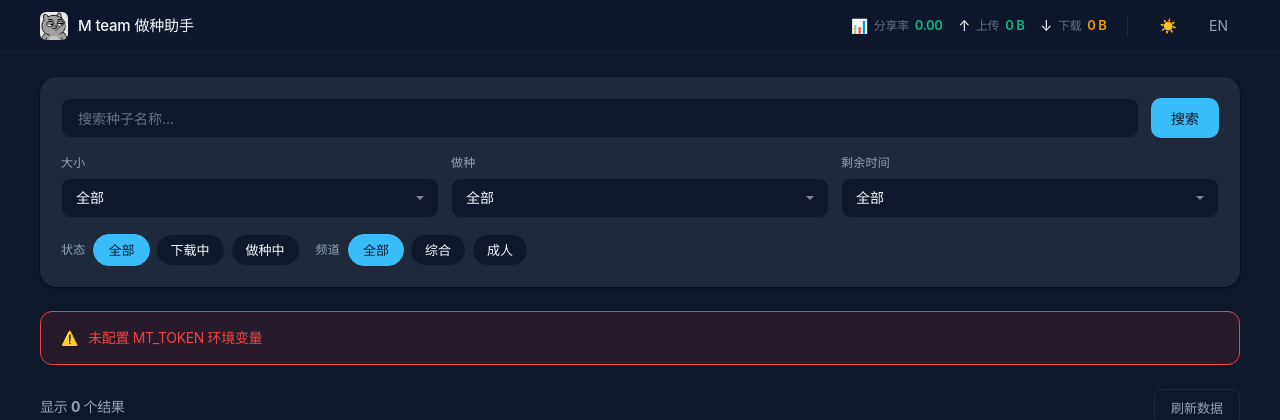
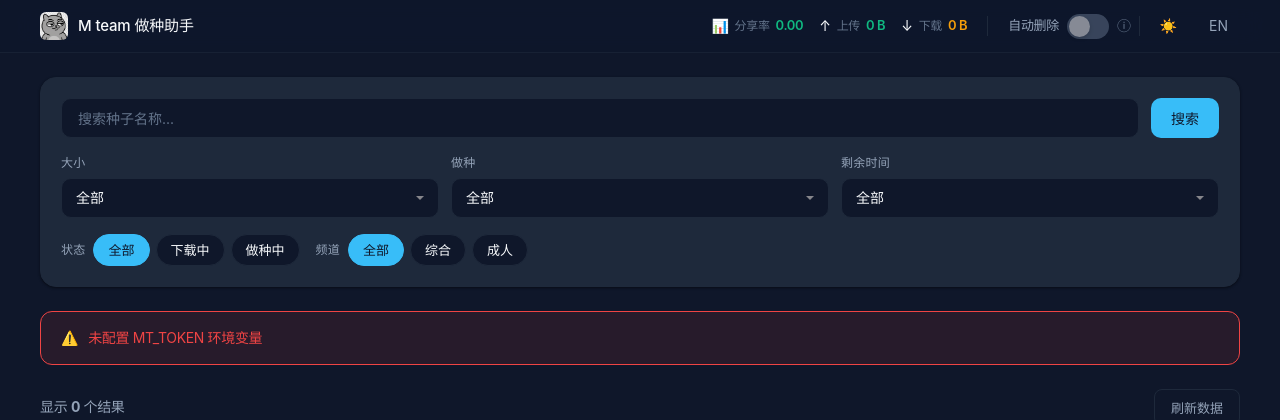
Before and after one commit to kevinplus66/MT-Free-Hunter, a FastAPI app: page / in a window 1280 px wide. Shown: the top 420 px of the page. Run offline with FastAPI, Linux system fonts and the light colour scheme.

```diff
--- a/app/main.py
+++ b/app/main.py
@@ -3,13 +3,13 @@ MT-Free-Hunter - M-Team 免费种子猎手
 自动搜索当前所有 Free / 2xFree 种子
 """
 
-__version__ = "1.4.1"
+__version__ = "1.5.3"
 
 import os
 import re
 import asyncio
 import logging
-import secrets
+import base64
 from datetime import datetime, timezone, timedelta
 from typing import Optional, List, Dict, Any, Union
 from contextlib import asynccontextmanager
@@ -80,6 +80,11 @@ PUSHPLUS_URL = "http://www.pushplus.plus/send"
 ALERT_THRESHOLD_MINUTES = 10  # 免费即将到期报警阈值（分钟）
 ALERT_COOLDOWN = 1800  # 30分钟内不重复报警同一种子
 
+# qBittorrent 配置
+QBITTORRENT_URL = os.getenv("QBITTORRENT_URL", "")
+QBITTORRENT_USER = os.getenv("QBITTORRENT_USER", "")
+QBITTORRENT_PASSWORD = os.getenv("QBITTORRENT_PASSWORD", "")
+
 # 北京时区 (UTC+8)
 BEIJING_TZ = timezone(timedelta(hours=8))
 
@@ -126,6 +131,9 @@ known_free_torrent_ids: set = set()
 # 已发送报警记录（防止重复报警）
 sent_alerts: Dict[str, float] = {}  # {torrent_id_alerttype: timestamp}
 
+# 自动删除功能状态
+auto_delete_enabled: bool = False
+
 # 全局 HTTP 客户端（复用连接池）
 http_client: Optional[httpx.AsyncClient] = None
 
@@ -150,6 +158,185 @@ def get_headers() -> Dict[str, str]:
         "Content-Type": "application/json",
         "Accept": "application/json",
     }
+
+
+# ============ qBittorrent 辅助函数 ============
+async def qb_login() -> Optional[str]:
+    """
+    登录 qBittorrent Web UI
+
+    Returns:
+        Optional[str]: 登录成功返回 SID cookie，失败返回 None
+    """
+    if not QBITTORRENT_URL or not QBITTORRENT_USER or not QBITTORRENT_PASSWORD:
+        logger.debug("qBittorrent 配置不完整，跳过登录")
+        return None
+
+    try:
+        client = await get_http_client()
+        response = await client.post(
+            f"{QBITTORRENT_URL.rstrip('/')}/api/v2/auth/login",
+            data={"username": QBITTORRENT_USER, "password": QBITTORRENT_PASSWORD},
+            timeout=10.0
+        )
+
+        if response.text == "Ok.":
+            # 从 cookies 中提取 SID
+            sid = response.cookies.get("SID")
+            if sid:
+                logger.info("qBittorrent 登录成功")
+                return sid
+            else:
+                logger.warning("qBittorrent 登录成功但未获取到 SID")
+                return None
+        else:
+            logger.error(f"qBittorrent 登录失败: {response.text}")
+            return None
+    except Exception as e:
+        logger.error(f"qBittorrent 登录异常: {e}")
+        return None
+
+
+async def qb_get_torrents(sid: str) -> List[Dict]:
+    """
+    获取 qBittorrent 中的所有种子
+
+    Args:
+        sid: qBittorrent 会话 ID
+
+    Returns:
+        List[Dict]: 种子列表
+    """
+    if not sid:
+        return []
+
+    try:
+        client = await get_http_client()
+        response = await client.get(
+            f"{QBITTORRENT_URL.rstrip('/')}/api/v2/torrents/info",
+            cookies={"SID": sid},
+            timeout=10.0
+        )
+        return response.json()
+    except Exception as e:
+        logger.error(f"获取 qBittorrent 种子列表失败: {e}")
+        return []
+
+
+async def qb_get_torrent_trackers(torrent_hash: str, sid: str) -> List[Dict]:
+    """
+    获取指定种子的 tracker 列表
+
+    Args:
+        torrent_hash: 种子哈希值
+        sid: qBittorrent 会话 ID
+
+    Returns:
+        List[Dict]: Tracker 列表
+    """
+    if not sid:
+        return []
+
+    try:
+        client = await get_http_client()
+        response = await client.get(
+            f"{QBITTORRENT_URL.rstrip('/')}/api/v2/torrents/trackers",
+            params={"hash": torrent_hash},
+            cookies={"SID": sid},
+            timeout=10.0
+        )
+        return response.json()
+    except Exception as e:
+        logger.error(f"获取种子 tracker 失败: {e}")
+        return []
+
+
+async def qb_find_torrent_by_mteam_id(mteam_id: str, sid: str) -> Optional[str]:
+    """
+    通过 M-Team ID 查找 qBittorrent 中的种子
+
+    Args:
+        mteam_id: M-Team 种子 ID
+        sid: qBittorrent 会话 ID
+
+    Returns:
+        Optional[str]: 找到返回种子哈希值，否则返回 None
+    """
+    torrents = await qb_get_torrents(sid)
+
+    for torrent in torrents:
+        torrent_hash = torrent.get("hash")
+        if not torrent_hash:
+            continue
+
+        # 获取该种子的 trackers
+        trackers = await qb_get_torrent_trackers(torrent_hash, sid)
+
+        # 检查 tracker URL 中是否包含 M-Team ID
+        for tracker in trackers:
+            tracker_url = tracker.get("url", "")
+            if "m-team" not in tracker_url.lower():
+                continue
+
+            # 方式1: 直接匹配 torrent_id=xxx
+            if f"torrent_id={mteam_id}" in tracker_url:
+                logger.info(f"找到 M-Team 种子 {mteam_id} 对应的 qBittorrent 种子: {torrent.get('name')}")
+                return torrent_hash
+
+            # 方式2: 解析 base64 编码的 credential 参数，查找 tid=xxx
+            try:
+                # 从 URL 中提取 credential 参数
+                if "credential=" in tracker_url:
+                    # 提取 credential 值
+                    credential_match = re.search(r'credential=([A-Za-z0-9+/=]+)', tracker_url)
+                    if credential_match:
+                        credential_b64 = credential_match.group(1)
+                        # Base64 解码
+                        decoded = base64.b64decode(credential_b64).decode('utf-8', errors='ignore')
+                        # 检查 tid=xxx
+                        if f"tid={mteam_id}" in decoded:
+                            logger.info(f"找到 M-Team 种子 {mteam_id} 对应的 qBittorrent 种子 (via credential): {torrent.get('name')}")
+                            return torrent_hash
+            except Exception as e:
+                logger.debug(f"解析 credential 失败: {e}")
+                continue
+
+    return None
+
+
+async def qb_delete_torrent(torrent_hash: str, sid: str, delete_files: bool = False) -> bool:
+    """
+    从 qBittorrent 删除种子
+
+    Args:
+        torrent_hash: 种子哈希值
+        sid: qBittorrent 会话 ID
+        delete_files: 是否同时删除文件（默认 False，仅删除种子）
+
+    Returns:
+        bool: 删除成功返回 True，否则返回 False
+    """
+    if not sid:
+        return False
+
+    try:
+        client = await get_http_client()
+        response = await client.post(
+            f"{QBITTORRENT_URL.rstrip('/')}/api/v2/torrents/delete",
+            data={"hashes": torrent_hash, "deleteFiles": "true" if delete_files else "false"},
+            cookies={"SID": sid},
+            timeout=10.0
+        )
+
+        if response.status_code == 200:
+            logger.info(f"成功从 qBittorrent 删除种子: {torrent_hash}")
+            return True
+        else:
+            logger.error(f"从 qBittorrent 删除种子失败: {response.text}")
+            return False
+    except Exception as e:
+        logger.error(f"删除 qBittorrent 种子异常: {e}")
+        return False
 
 
 # ============ 工具函数 ============
@@ -583,14 +770,21 @@ def is_free_discount(discount: Optional[str]) -> bool:
 
 async def check_emergency_alerts(torrents: List[Dict]) -> None:
     """
-    检查紧急情况并发送报警
+    检查紧急情况并执行自动删除/发送报警
 
     情况 A：免费即将到期且未下载完（剩余时间 < 10 分钟）
     情况 B：免费突然失效且未下载完（变节检测）
+
+    注意：自动删除功能独立于 PushPlus，即使未配置 PUSHPLUS_TOKEN 也会执行删除
     """
     global known_free_torrent_ids
 
-    if not PUSHPLUS_TOKEN:
+    # 如果既没有启用自动删除，也没有配置推送，则跳过
+    if not auto_delete_enabled and not PUSHPLUS_TOKEN:
+        # 仍然需要更新历史免费记录（用于变节检测）
+        for torrent in torrents:
+            if is_free_discount(torrent.get("discount")):
+                known_free_torrent_ids.add(torrent["id"])
         return
 
     alerts_to_send = []
@@ -629,7 +823,7 @@ async def check_emergency_alerts(torrents: List[Dict]) -> None:
             logger.debug(f"解析种子 {torrent_id} 信息失败: {e}")
             continue
 
-        # 情况 A：免费即将到期且未下载完
+        # 情况 A：免费即将到期且未下载完（剩余时间 < 10 分钟时自动删除）
         if is_free_discount(current_discount) and discount_end_time_str:
             discount_end_time = parse_datetime(discount_end_time_str)
             if discount_end_time:
@@ -638,6 +832,30 @@ async def check_emergency_alerts(torrents: List[Dict]) -> None:
 
                 if remaining_minutes < ALERT_THRESHOLD_MINUTES and remaining_minutes > 0:
                     if can_send_alert(torrent_id, "expiring"):
+                        deleted_successfully = False
+                        deletion_message = ""
+
+                        # 如果启用自动删除功能，尝试从 qBittorrent 删除该种子
+                        if auto_delete_enabled and QBITTORRENT_URL:
+                            logger.info(f"自动删除功能已启用（免费即将到期），尝试删除种子 {torrent_id} ({torrent_name[:50]}...)")
+                            sid = await qb_login()
+                            if sid:
+                                torrent_hash = await qb_find_torrent_by_mteam_id(torrent_id, sid)
+                                if torrent_hash:
+                                    deleted_successfully = await qb_delete_torrent(torrent_hash, sid, delete_files=True)
+                                    if deleted_successfully:
+                                        deletion_message = '<p style="color:green;"><strong>✓ 已自动删除种子和文件</strong></p>'
+                                        logger.info(f"成功自动删除种子 {torrent_id}（免费即将到期）")
+                                    else:
+                                        deletion_message = '<p style="color:orange;"><strong>⚠ 尝试删除失败，请手动检查</strong></p>'
+                                        logger.warning(f"自动删除种子 {torrent_id} 失败（免费即将到期）")
+                                else:
+                                    deletion_message = '<p style="color:gray;"><em>未在 qBittorrent 中找到该种子</em></p>'
+                                    logger.info(f"未在 qBittorrent 中找到种子 {torrent_id}，无需删除")
+                            else:
+                                deletion_message = '<p style="color:orange;"><strong>⚠ qBittorrent 登录失败，无法自动删除</strong></p>'
+                                logger.warning("qBittorrent 登录失败，无法执行自动删除")
+
                         alerts_to_send.append({
                             "type": "expiring",
                             "title": "Mteam 做种预警",
@@ -647,14 +865,40 @@ async def check_emergency_alerts(torrents: List[Dict]) -> None:
                                 <p><strong>剩余免费时间:</strong> <span style="color:red;">{remaining['display']}</span></p>
                                 <p><strong>当前下载进度:</strong> <span style="color:orange;">{progress:.1f}%</span></p>
                                 <p><strong>当前优惠:</strong> {current_discount}</p>
+                                {deletion_message}
                                 <hr>
                                 <p style="color:red;"><strong>请注意！</strong>该种子还有不到 {ALERT_THRESHOLD_MINUTES} 分钟结束免费，但你只下载了 {progress:.1f}%！</p>
+                                {'<p>已自动删除该种子和文件，避免免费结束后消耗流量。</p>' if deleted_successfully else '<p>建议立即检查并决定是否继续下载。</p>' if not auto_delete_enabled else ''}
                             """
                         })
 
         # 情况 B：免费突然失效（变节检测）
         if not is_free_discount(current_discount) and torrent_id in known_free_torrent_ids:
             if can_send_alert(torrent_id, "changed"):
+                deleted_successfully = False
+                deletion_message = ""
+
+                # 如果启用自动删除功能，尝试从 qBittorrent 删除该种子
+                if auto_delete_enabled and QBITTORRENT_URL:
+                    logger.info(f"自动删除功能已启用（免费变收费），尝试删除种子 {torrent_id} ({torrent_name[:50]}...)")
+                    sid = await qb_login()
+                    if sid:
+                        torrent_hash = await qb_find_torrent_by_mteam_id(torrent_id, sid)
+                        if torrent_hash:
+                            deleted_successfully = await qb_delete_torrent(torrent_hash, sid, delete_files=True)
+                            if deleted_successfully:
+                                deletion_message = '<p style="color:green;"><strong>✓ 已自动删除种子和文件</strong></p>'
+                                logger.info(f"成功自动删除种子 {torrent_id}（免费变收费）")
+                            else:
+                                deletion_message = '<p style="color:orange;"><strong>⚠ 尝试删除失败，请手动检查</strong></p>'
+                                logger.warning(f"自动删除种子 {torrent_id} 失败（免费变收费）")
+                        else:
+                            deletion_message = '<p style="color:gray;"><em>未在 qBittorrent 中找到该种子</em></p>'
+                            logger.info(f"未在 qBittorrent 中找到种子 {torrent_id}，无需删除")
+                    else:
+                        deletion_message = '<p style="color:orange;"><strong>⚠ qBittorrent 登录失败，无法自动删除</strong></p>'
+                        logger.warning("qBittorrent 登录失败，无法执行自动删除")
+
                 alerts_to_send.append({
                     "type": "changed",
                     "title": "Mteam 做种预警",
@@ -663,16 +907,18 @@ async def check_emergency_alerts(torrents: List[Dict]) -> None:
                         <p><strong>种子名称:</strong> {torrent_name}</p>
                         <p><strong>当前状态:</strong> <span style="color:red;">非免费 ({current_discount or 'NORMAL'})</span></p>
                         <p><strong>当前下载进度:</strong> <span style="color:orange;">{progress:.1f}%</span></p>
+                        {deletion_message}
                         <hr>
                         <p style="color:red;"><strong>警告！</strong>该种子已从免费变为非免费状态，且当前未完成下载，正在消耗上传量/下载量！</p>
-                        <p>建议立即检查并决定是否继续下载。</p>
+                        {'<p>已自动删除该种子和文件，避免继续消耗流量。</p>' if deleted_successfully else '<p>建议立即检查并决定是否继续下载。</p>' if not auto_delete_enabled else ''}
                     """
                 })
 
-    # 发送报警
-    for alert in alerts_to_send:
-        await send_pushplus_alert(alert["title"], alert["content"])
-        await asyncio.sleep(1)  # 避免推送太快
+    # 发送报警（仅当配置了 PUSHPLUS_TOKEN）
+    if PUSHPLUS_TOKEN:
+        for alert in alerts_to_send:
+            await send_pushplus_alert(alert["title"], alert["content"])
+            await asyncio.sleep(1)  # 避免推送太快
 
 
 async def toggle_collection(torrent_id: str, make: bool) -> Dict[str, Any]:
@@ -826,9 +1072,9 @@ async def fetch_all_free_torrents() -> Dict[str, Any]:
 
     logger.info(f"找到 {len(all_torrents)} 个免费种子 (Free: {free_count}, 2xFree: {free_2x_count})")
 
-    # 检查紧急报警（免费即将到期/免费变收费）
-    if PUSHPLUS_TOKEN:
-        await check_emergency_alerts(all_torrents)
+    # 检查紧急情况（免费即将到期/免费变收费）并执行自动删除
+    # 注意：即使未配置 PUSHPLUS_TOKEN，自动删除功能也会正常工作
+    await check_emergency_alerts(all_torrents)
 
     return cached_data
 
@@ -836,8 +1082,12 @@ async def fetch_all_free_torrents() -> Dict[str, Any]:
 async def background_refresh():
     """后台定时刷新任务"""
     while True:
+        start_time = asyncio.get_event_loop().time()
         await fetch_all_free_torrents()
-        await asyncio.sleep(REFRESH_INTERVAL)
+        elapsed = asyncio.get_event_loop().time() - start_time
+        sleep_time = max(60, REFRESH_INTERVAL - elapsed)  # 至少等待60秒
+        logger.info(f"数据刷新完成，耗时 {elapsed:.1f}秒，下次刷新在 {sleep_time:.0f}秒后")
+        await asyncio.sleep(sleep_time)
 
 
 @asynccontextmanager
@@ -997,6 +1247,37 @@ async def api_collection(request: Request, data: CollectionRequest):
     return await toggle_collection(data.id, data.make)
 
 
+@app.post("/api/auto-delete/toggle")
+async def api_auto_delete_toggle(request: Request):
+    """切换自动删除功能"""
+    global auto_delete_enabled
+
+    # Rate limiting
+    client_ip = request.client.host if request.client else "unknown"
+    if not check_rate_limit(client_ip):
+        raise HTTPException(status_code=429, detail="Too many requests. Please wait.")
+
+    # Toggle the state
+    auto_delete_enabled = not auto_delete_enabled
+
+    logger.info(f"自动删除功能已{'启用' if auto_delete_enabled else '禁用'}")
+
+    return {
+        "success": True,
+        "enabled": auto_delete_enabled,
+        "message": f"自动删除已{'启用' if auto_delete_enabled else '禁用'}"
+    }
+
+
+@app.get("/api/auto-delete/status")
+async def api_auto_delete_status():
+    """获取自动删除功能状态"""
+    return {
+        "enabled": auto_delete_enabled,
+        "qbittorrent_configured": bool(QBITTORRENT_URL and QBITTORRENT_USER and QBITTORRENT_PASSWORD)
+    }
+
+
 @app.get("/api/categories")
 async def api_categories():
     """获取类别列表"""
--- a/app/templates/index.html
+++ b/app/templates/index.html
@@ -214,6 +214,81 @@
             color: var(--apple-text);
         }
 
+        /* ============ iOS-style Toggle Switch ============ */
+        .toggle-container {
+            display: flex;
+            align-items: center;
+            gap: 8px;
+        }
+
+        .toggle-label {
+            font-size: 13px;
+            color: var(--apple-text-secondary);
+            white-space: nowrap;
+        }
+
+        .toggle-switch {
+            position: relative;
+            display: inline-block;
+            width: 42px;
+            height: 25px;
+        }
+
+        .toggle-switch input {
+            opacity: 0;
+            width: 0;
+            height: 0;
+        }
+
+        .toggle-slider {
+            position: absolute;
+            cursor: pointer;
+            top: 0;
+            left: 0;
+            right: 0;
+            bottom: 0;
+            background-color: var(--apple-text-tertiary);
+            transition: all 0.3s ease;
+            border-radius: 25px;
+        }
+
+        .toggle-slider:before {
+            position: absolute;
+            content: "";
+            height: 21px;
+            width: 21px;
+            left: 2px;
+            bottom: 2px;
+            background-color: white;
+            transition: all 0.3s ease;
+            border-radius: 50%;
+            box-shadow: 0 2px 4px rgba(0,0,0,0.2);
+        }
+
+        input:checked + .toggle-slider {
+            background-color: var(--apple-green);
+        }
+
+        input:checked + .toggle-slider:before {
+            transform: translateX(17px);
+        }
+
+        input:disabled + .toggle-slider {
+            opacity: 0.5;
+            cursor: not-allowed;
+        }
+
+        .toggle-info-icon {
+            font-size: 14px;
+            color: var(--apple-text-tertiary);
+            cursor: help;
+            transition: color 0.2s ease;
+        }
+
+        .toggle-info-icon:hover {
+            color: var(--apple-text-secondary);
+        }
+
         /* ============ Main Content ============ */
         .main-content {
             padding: 24px 0;
@@ -252,11 +327,6 @@
         .search-input:focus {
             outline: none;
             border-color: var(--apple-blue);
-            box-shadow: 0 0 0 4px rgba(2,132,199,0.15);
-        }
-
-        [data-theme="dark"] .search-input:focus {
-            box-shadow: 0 0 0 4px rgba(56,189,248,0.2);
         }
 
         .search-input::placeholder {
@@ -324,11 +394,6 @@
         .filter-select:focus {
             outline: none;
             border-color: var(--apple-blue);
-            box-shadow: 0 0 0 4px rgba(2,132,199,0.15);
-        }
-
-        [data-theme="dark"] .filter-select:focus {
-            box-shadow: 0 0 0 4px rgba(56,189,248,0.2);
         }
 
         /* Button Groups */
@@ -415,9 +480,8 @@
         }
 
         .filter-toggle-btn.has-filters {
-            background: var(--apple-blue);
-            border-color: var(--apple-blue);
-            color: var(--btn-primary-text);
+            background: var(--apple-bg-secondary);
+            border-color: var(--apple-border);
         }
 
         /* ============ Bottom Sheet Drawer ============ */
@@ -1440,6 +1504,15 @@
                 </div>
                 <div class="nav-divider"></div>
                 <div class="nav-actions">
+                    <div class="toggle-container">
+                        <span class="toggle-label" data-i18n="autoDelete">自动删除</span>
+                        <label class="toggle-switch">
+                            <input type="checkbox" id="autoDeleteToggle" onchange="toggleAutoDelete()">
+                            <span class="toggle-slider"></span>
+                        </label>
+                        <span class="toggle-info-icon" title="当免费状态变为非免费且未下载完时，自动从qBittorrent删除种子 | Auto-delete torrents from qBittorrent when free status changes and download is incomplete">ⓘ</span>
+                    </div>
+                    <div class="nav-divider"></div>
                     <button class="nav-btn" id="themeToggle" onclick="toggleTheme()">
                         <span id="themeIcon">☀️</span>
                     </button>
@@ -1695,7 +1768,11 @@
                 ratioDiff: '差距',
                 filterTitle: '筛选条件',
                 applyFilters: '应用筛选',
-                searchBtn: '搜索'
+                searchBtn: '搜索',
+                autoDelete: '自动删除',
+                autoDeleteEnabled: '自动删除已启用',
+                autoDeleteDisabled: '自动删除已禁用',
+                autoDeleteError: '切换失败，请检查配置'
             },
             'en': {
                 subtitle: 'M team Seeding Helper',
@@ -1740,7 +1817,11 @@
                 ratioDiff: 'Gap',
                 filterTitle: 'Filters',
                 applyFilters: 'Apply Filters',
-                searchBtn: 'Search'
+                searchBtn: 'Search',
+                autoDelete: 'Auto Delete',
+                autoDeleteEnabled: 'Auto-delete enabled',
+                autoDeleteDisabled: 'Auto-delete disabled',
+                autoDeleteError: 'Toggle failed, please check config'
             }
         };
 
@@ -1760,6 +1841,11 @@
         function formatRemainingTime(hours, lang) {
             if (hours <= 0) {
                 return lang === 'zh' ? '已结束' : 'Ended';
+            }
+
+            // Handle permanent free (Infinity)
+            if (!isFinite(hours)) {
+                return lang === 'zh' ? '永久免费' : 'Permanent';
             }
 
             const totalMinutes = Math.floor(hours * 60);
@@ -2134,6 +2220,53 @@
             btn.disabled = false;
         }
 
+        // ============ Auto Delete ============
+        async function loadAutoDeleteStatus() {
+            // Load auto-delete status from backend
+            try {
+                const response = await fetch('/api/auto-delete/status');
+                const result = await response.json();
+                const toggle = document.getElementById('autoDeleteToggle');
+
+                if (toggle) {
+                    toggle.checked = result.enabled || false;
+                    toggle.disabled = !result.qbittorrent_configured;
+                }
+            } catch (e) {
+                console.error('Failed to load auto-delete status:', e);
+            }
+        }
+
+        async function toggleAutoDelete() {
+            // Toggle auto-delete feature
+            const toggle = document.getElementById('autoDeleteToggle');
+            const originalState = toggle.checked;
+
+            try {
+                const response = await fetch('/api/auto-delete/toggle', {
+                    method: 'POST',
+                    headers: { 'Content-Type': 'application/json' }
+                });
+                const result = await response.json();
+
+                if (result.success) {
+                    toggle.checked = result.enabled;
+                    const message = result.enabled ?
+                        TRANSLATIONS[currentLang].autoDeleteEnabled :
+                        TRANSLATIONS[currentLang].autoDeleteDisabled;
+                    showToast(message, 'success');
+                } else {
+                    // Revert toggle state on failure
+                    toggle.checked = !originalState;
+                    showToast(result.message || TRANSLATIONS[currentLang].autoDeleteError, 'error');
+                }
+            } catch (e) {
+                // Revert toggle state on error
+                toggle.checked = !originalState;
+                showToast(TRANSLATIONS[currentLang].autoDeleteError, 'error');
+            }
+        }
+
         function showToast(message, type) {
             const toast = document.createElement('div');
             toast.className = `toast ${type}`;
@@ -2166,6 +2299,9 @@
         document.addEventListener('DOMContentLoaded', function() {
             setTheme(currentTheme);
             setLanguage(currentLang);
+
+            // Load auto-delete status
+            loadAutoDeleteStatus();
 
             // Search on Enter key
             document.getElementById('searchInput').addEventListener('keypress', function(e) {
```
Also changed, not shown: README.md, 1 other file.
